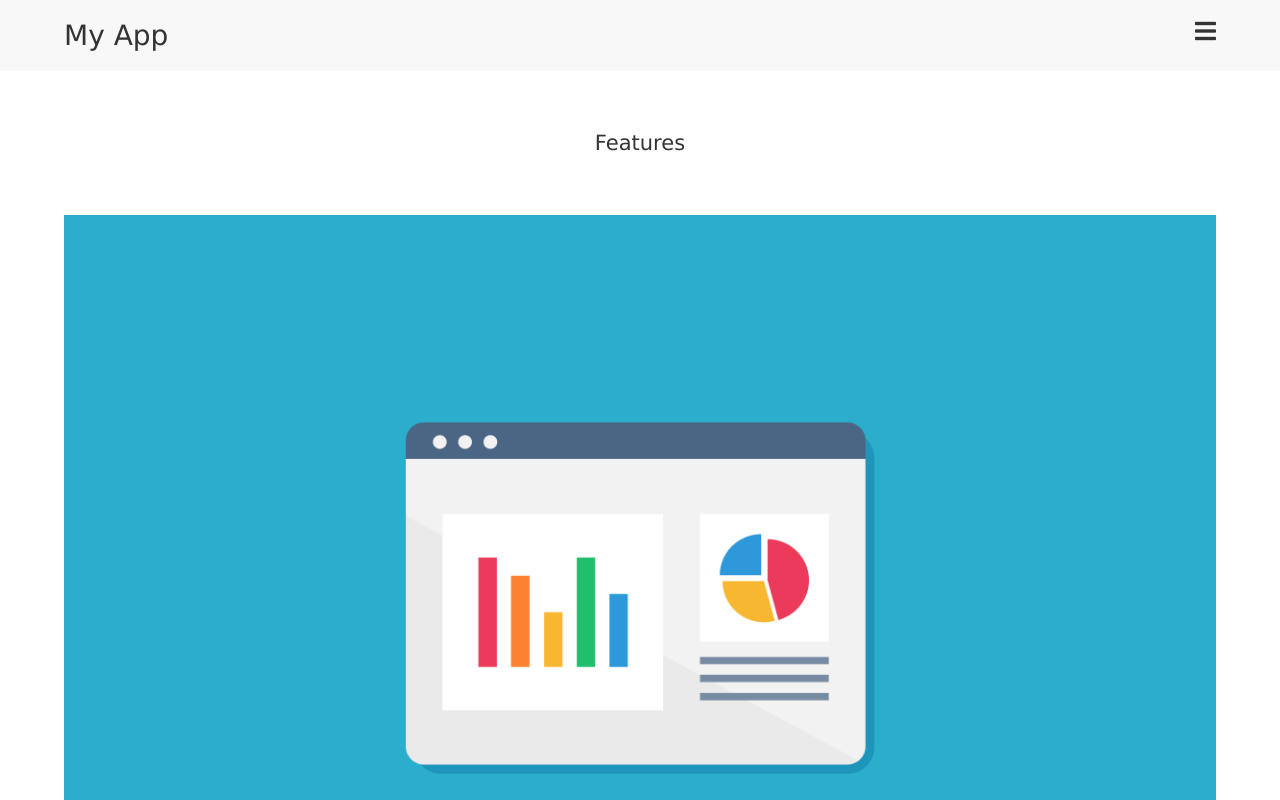
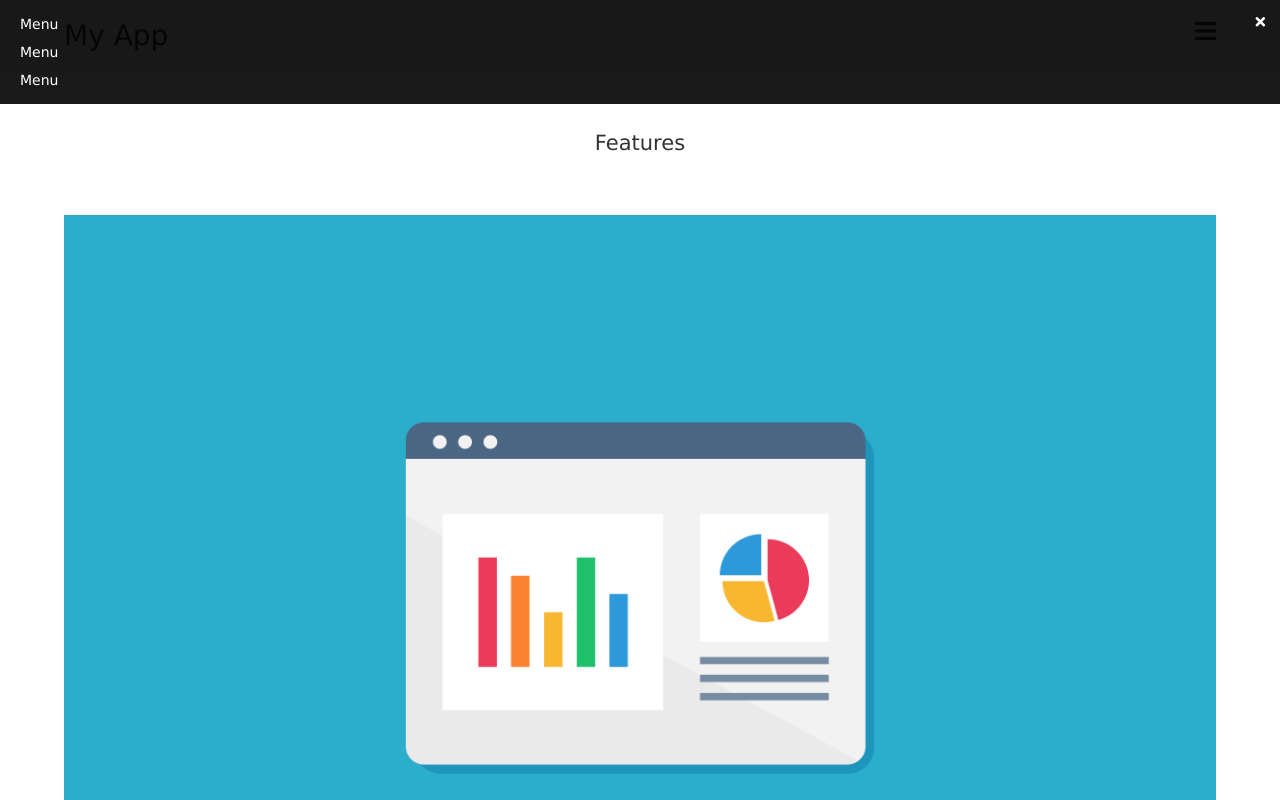
Before and after one commit to githubyosshi/myspsite, a plain HTML site: page index.html in a window 1280 px wide. Both pictures are taken after a click on the icon 1205 px from the left and 30 px from the top of the page. Shown: the top 800 px of the page. Drawn offline with Linux system fonts and the light colour scheme.

Commit message:
Open and close the menu commit

```diff
--- a/index.html
+++ b/index.html
@@ -70,7 +70,7 @@
       <h1 class="section-title">How to use</h1>
       <div class="iframe-wrapper">
       <!-- 動画上で右クリックで埋め込みコードをコピー -->
-        <iframe width="640" height="360" src="https://www.youtube.com/embed/QrbYdJDJEb0" frameborder="0" allow="accelerometer; autoplay; encrypted-media; gyroscope; picture-in-picture" allowfullscreen></iframe>
+        <iframe width="560" height="315" src="https://www.youtube.com/embed/QrbYdJDJEb0" frameborder="0" allow="accelerometer; autoplay; encrypted-media; gyroscope; picture-in-picture" allowfullscreen></iframe>
       </div>
     </div>
   </section>
@@ -80,13 +80,23 @@
   </footer>
 <!-- 要素取得しクリックした時にアラート表示 -->
   <script>
-    // 変数に置き換え
-    var openMenu = document.getElementById('open_menu');
+    (function() {
+      'use strict';
 
-  // document.getElementById('open_menu').addEventListener('click',function() {alert('Clicked!'); });
-    openMenu.addEventListener('click',function() {
-      alert('Clicked!');
-    });
+      // 変数に置き換え
+      var openMenu = document.getElementById('open_menu');
+      var closeMenu = document.getElementById('close_menu');
+      var menu = document.getElementById('menu');
+
+      // document.getElementById('open_menu').addEventListener('click',function() {alert('Clicked!'); });
+      openMenu.addEventListener('click', function() {
+        //  alert('Clicked!');
+        menu.classList.add('shown');
+      });
+      closeMenu.addEventListener('click', function() {
+        menu.classList.remove('shown');
+      });
+    })();
   </script>
 </body>
 </html>
```
